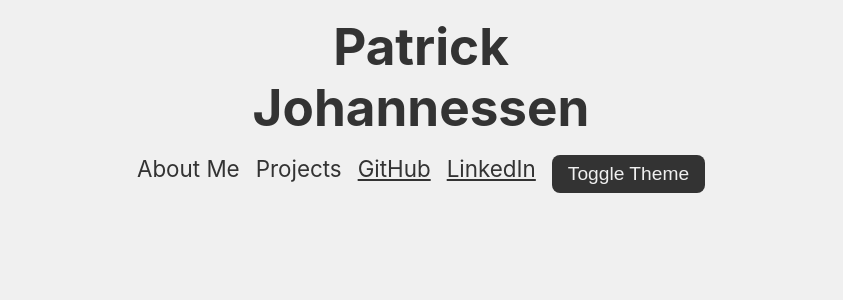
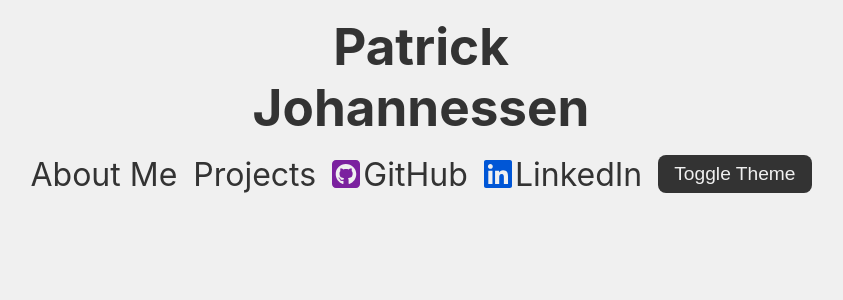
Before and after one commit to patrickjoh/react-website, a React (Create React App) app: page / in a window 1280 px wide. Shown: the top 300 px of the page, without its empty margins (219-1062 px from the left). Built offline with nearby package versions, Linux system fonts and the light colour scheme.

Commit message:
change: Added icons beside "Github" and "LinkedIn" in the navbar
Issue: https://github.com/patrickjoh/react-website/issues/6#issue-1733838844
- Added icons with FontAwesome to the left of both items
- The color of both icons changes based the current theme

```diff
--- a/src/App.js
+++ b/src/App.js
@@ -1,5 +1,7 @@
 import React, { useContext, useEffect, useState } from 'react';
 import { BrowserRouter as Router, Route, Routes, NavLink } from 'react-router-dom';
+import { FontAwesomeIcon } from '@fortawesome/react-fontawesome'
+import { faLinkedin, faGithubSquare } from '@fortawesome/free-brands-svg-icons'
 import About from './About';
 import Projects from './Projects';
 import './css/App.css';
@@ -44,6 +46,7 @@ function App() {
     setDarkMode(!darkMode);
   };
 
+
   return (
     <Router>
       <div className={`App ${darkMode ? 'dark' : ''}`}>
@@ -60,10 +63,13 @@ function App() {
                 <NavLink className="nav-link" activeClassName="active" to="/projects">Projects</NavLink>
               </li>
               <li className="nav-item">
-                <a className="nav-link external-link" href="https://github.com/patrickjoh" target="_blank" rel="noopener noreferrer">GitHub</a>
+               <a className="nav-link external-link" href="https://github.com/patrickjoh" target="_blank" rel="noopener noreferrer">
+                <FontAwesomeIcon icon={faGithubSquare} style={{color: darkMode ? "#ffffff" : "#7b219f" , marginRight: '0.1em' }} />GitHub</a>
               </li>
               <li className="nav-item">
-                <a className="nav-link external-link" href="https://www.linkedin.com/in/patrick-johannessen/" target="_blank" rel="noopener noreferrer">LinkedIn</a>
+                <a className="nav-link external-link" href="https://www.linkedin.com/in/patrick-johannessen/" target="_blank" rel="noopener noreferrer">
+                  <FontAwesomeIcon icon={faLinkedin} style={{ color: darkMode ? "#ffffff" : '#0056d6', marginRight: '0.1em' }} />LinkedIn
+                </a>
               </li>
               <li>
                 <button className="toggle-theme" onClick={handleToggleTheme}>Toggle Theme</button>
--- a/src/css/App.css
+++ b/src/css/App.css
@@ -122,14 +122,14 @@ header {
 }
 
 .nav-link {
-  font-size: 1.4rem;
+  font-size: 2rem;
   text-decoration: none;
   color: #333;
   transition: color 0.3s ease;
 }
 
 .external-link {
-  text-decoration: underline;
+  text-decoration: none;
 }
 
 .nav-link.active {
@@ -178,7 +178,7 @@ header {
   }
 
   .nav-link {
-    font-size: 1.2rem;
+    font-size: 1.5rem;
   }
 
   .toggle-theme {
```
Also changed, not shown: package.json (+6 -1 lines), 1 other file (tests, documents, lock files or other folders).
